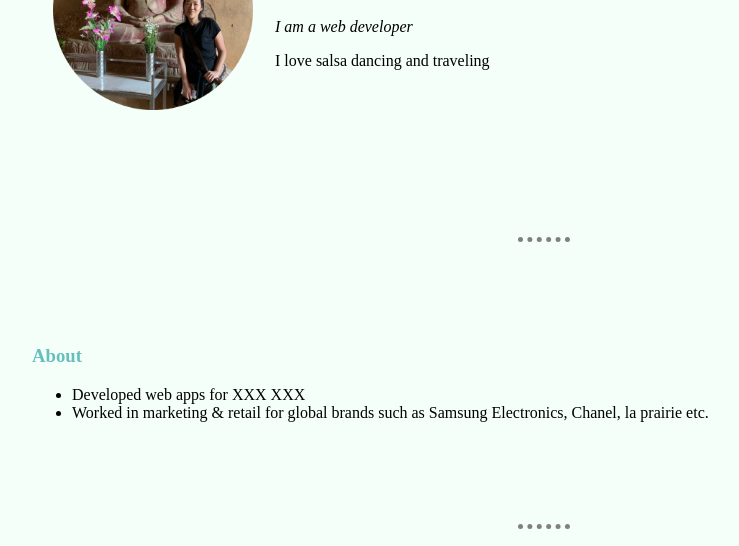
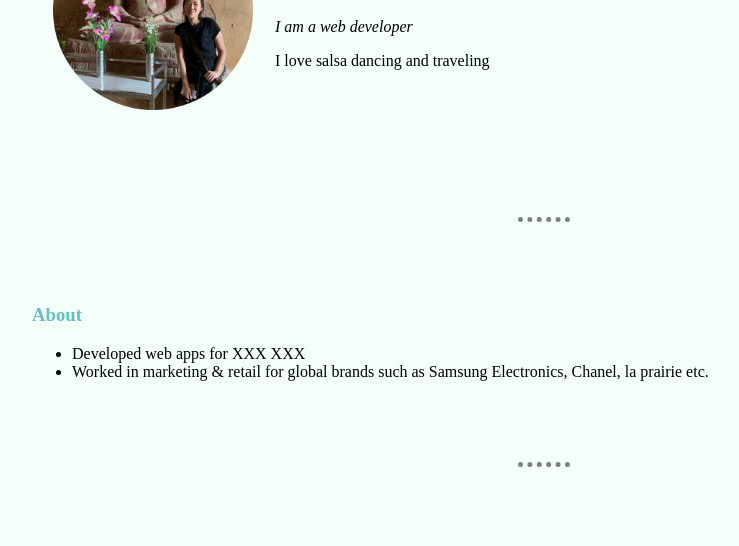
Before and after one commit to leunah76/CV, a plain HTML site: page index.html in a window 1280 px wide. Shown: the part 239-785 px from the top of the page, without its empty margins (96-835 px from the left). Drawn offline with Linux system fonts and the light colour scheme.

Commit message:
Updated style

```diff
--- a/styles.css
+++ b/styles.css
@@ -8,7 +8,7 @@ hr {
   border-top-style: dotted;
   border-color: grey;
   border-width: 5px;
-  margin: 10% auto;
+  margin: 8% auto;
   width: 5%;
   }
 
```
